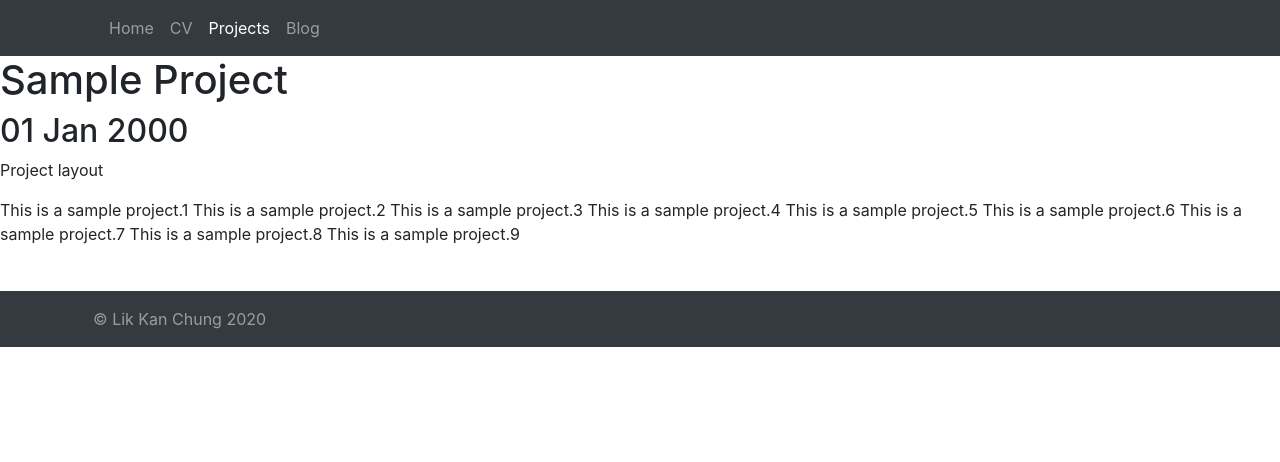
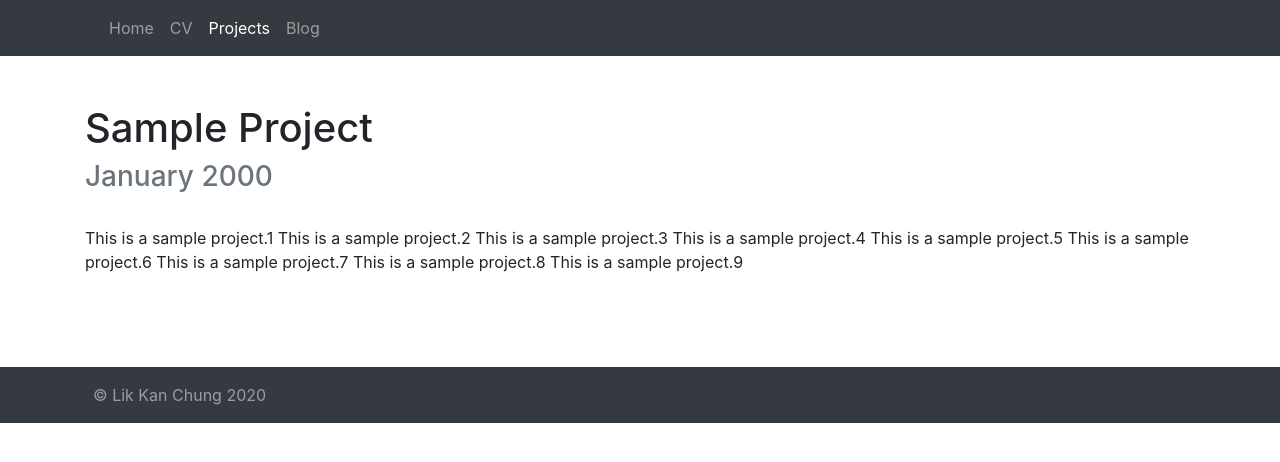
Before and after one commit to LikkanChung/personalwebsite, a Jekyll site: the page built from collections/_projects/sample.md, in a window 1280 px wide. Shown: the top 462 px of the page. Built offline with Jekyll 4.4.1, drawn with Linux system fonts in a browser that asks for light colours.

Commit message:
Basic container for projects and blog pages

```diff
--- a/_layouts/project.html
+++ b/_layouts/project.html
@@ -2,8 +2,13 @@
 layout: default
 ---
 
-<h1>{{page.title}}</h1>
-<h2>{{page.date | date_to_string}}</h2>
-<p>Project layout</p>
+<div class="page">
+  <div class="container header-title">
+    <h1>{{page.title}}</h1>
+    <h3 class="text-muted">{{page.date | date: "%B %Y"}}</h3>
+  </div>
 
-{{content}}
+  <div class="container">
+    {{content}}
+  </div>
+</div>
```
Also changed, not shown: _layouts/post.html (+10 -3 lines).
